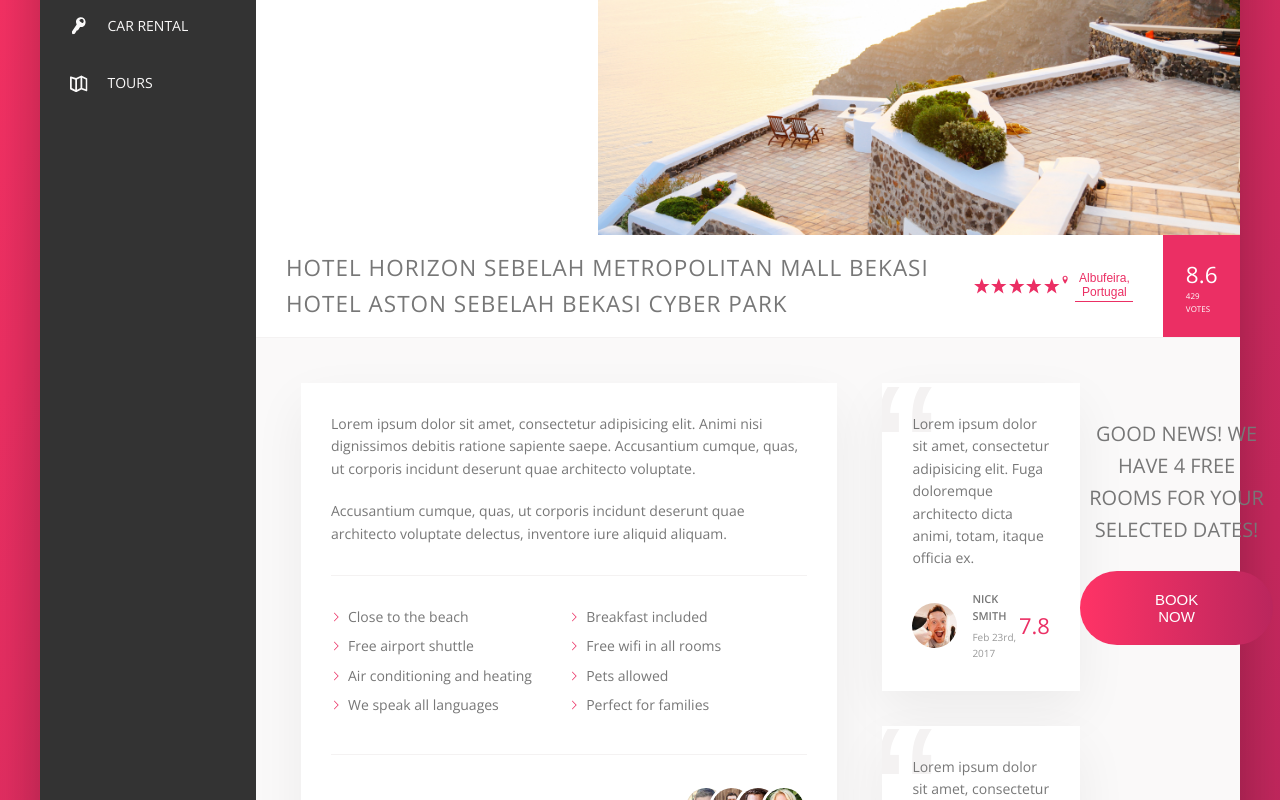
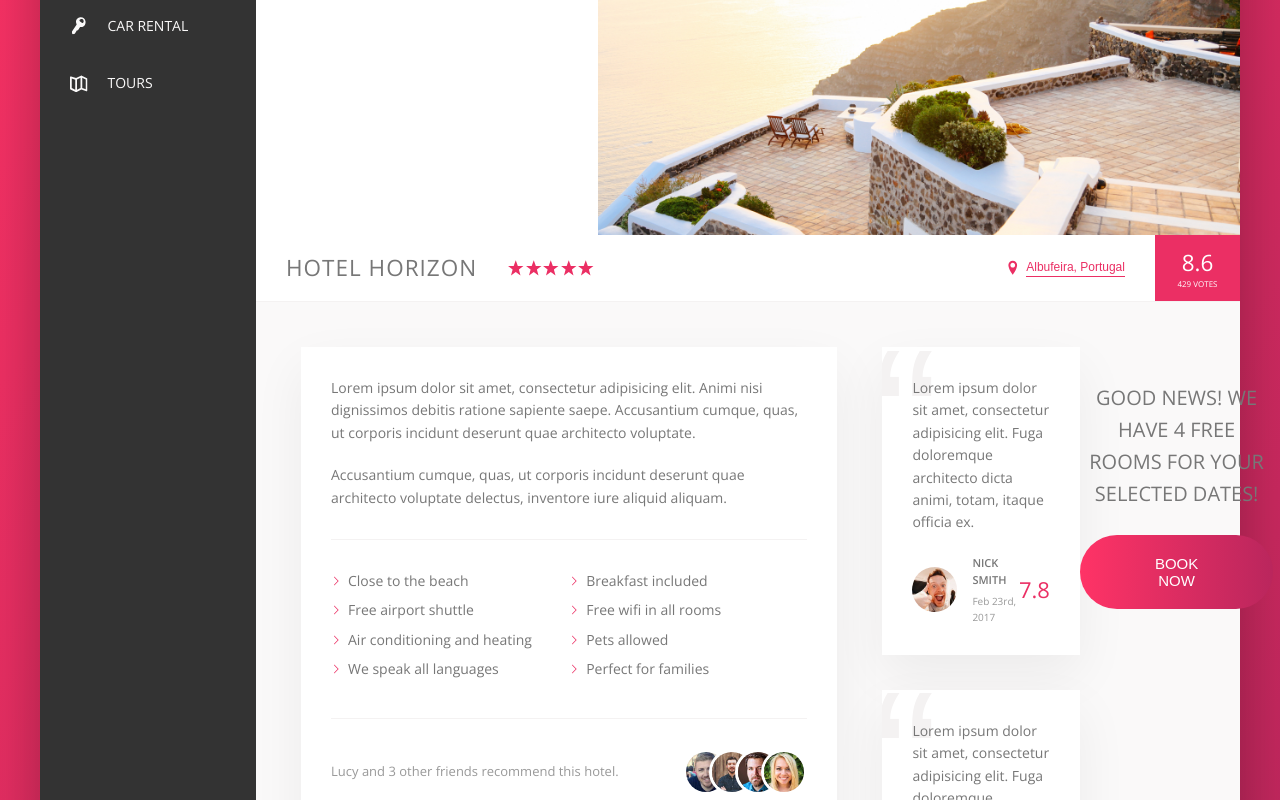
Before and after one commit to noval232/background-generator, a website: page index.html in a window 1280 px wide. Shown: the part 300-1100 px from the top of the page. Drawn offline with nearby package versions, Linux system fonts and the light colour scheme.

Commit message:
revert to old title

```diff
--- a/index.html
+++ b/index.html
@@ -104,8 +104,7 @@
 
                     <div class="overview">
                         <h1 class="overview__heading">
-                            <span class="overview__heading__hotel-bekasi"></span>Hotel Horizon Sebelah Metropolitan Mall Bekasi</span>
-                            <span class="overview__heading__hotel-bekasi"></span>Hotel Aston Sebelah Bekasi Cyber Park</span>
+                            Hotel Horizon
                         </h1>
 
                         <div class="overview__stars">
```
